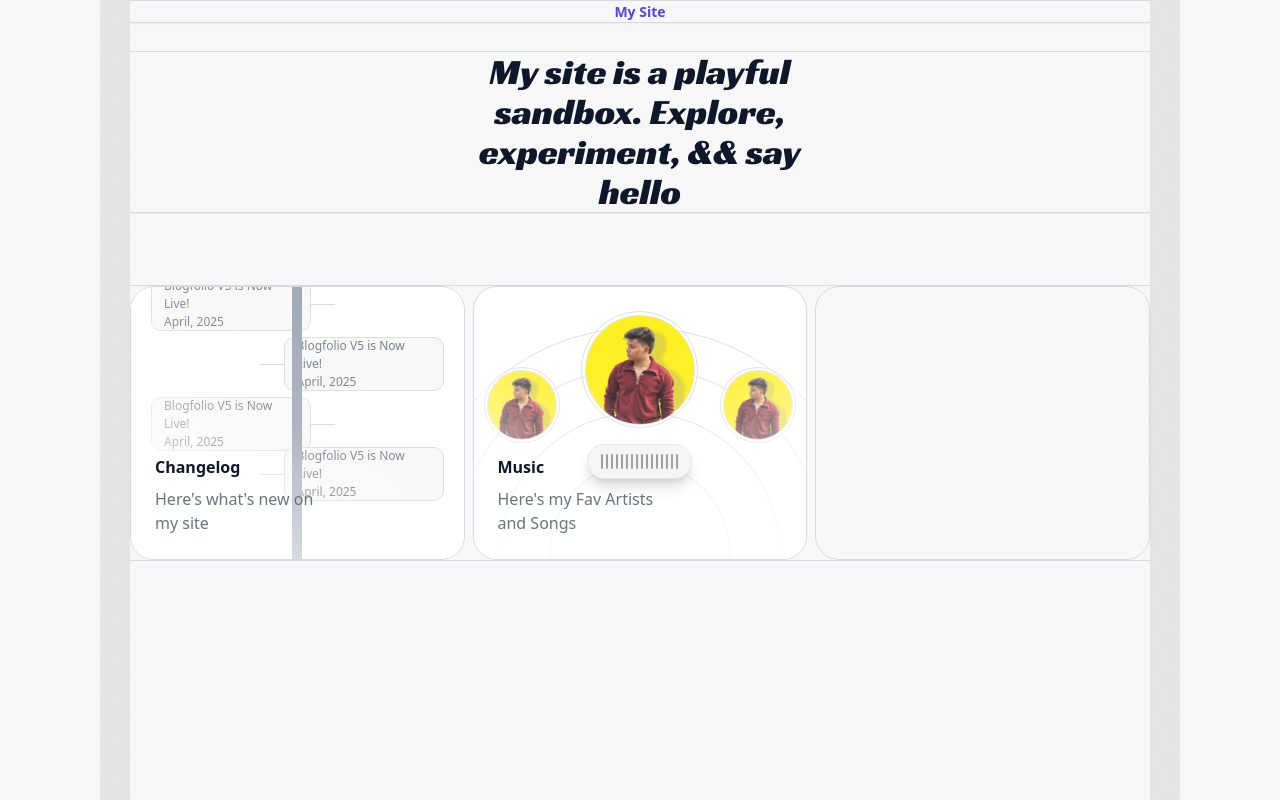
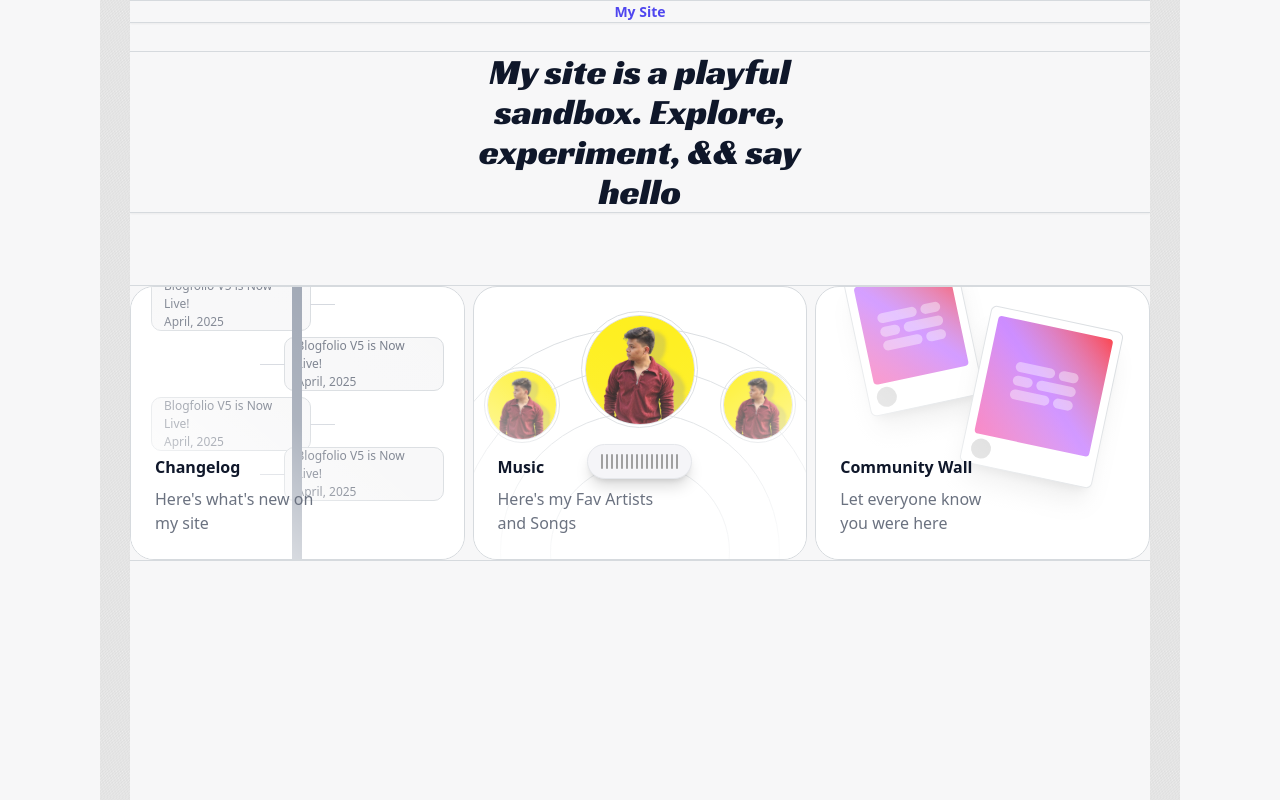
Before and after one commit to himansh423/nextjs-portfolio, a Next.js app: page / in a window 1280 px wide. Shown: the part 2907-3707 px from the top of the page. Built offline with nearby package versions, Linux system fonts and the light colour scheme.

Commit message:
created community wall box

```diff
--- a/src/components/HomePage/MySite.tsx
+++ b/src/components/HomePage/MySite.tsx
@@ -219,16 +219,12 @@ const MySite = () => {
           <div className={`w-full h-full absolute top-0 left-0 `}>
             <div className="w-full flex justify-around">
               <motion.div
-
                 animate={{
-                y:isMusicBoxHovering? -10:0
+                  y: isMusicBoxHovering ? -10 : 0,
                 }}
                 transition={{
-
-                delay:0.2
-
+                  delay: 0.2,
                 }}
-
                 className={`w-[76px] h-[76px] rounded-full  border-[1px] ${borderColor.primary} flex items-center justify-center mt-20 `}
               >
                 <div
@@ -244,11 +240,10 @@ const MySite = () => {
               </motion.div>
               <motion.div
                 animate={{
-                y:isMusicBoxHovering? -10:0
+                  y: isMusicBoxHovering ? -10 : 0,
                 }}
                 transition={{
                   duration: 0.2,
-
                 }}
                 className={`w-[117px] h-[117px] rounded-full   border-[1px] ${borderColor.primary} flex items-center justify-center mt-6 `}
               >
@@ -265,12 +260,10 @@ const MySite = () => {
               </motion.div>
               <motion.div
                 animate={{
-                y:isMusicBoxHovering? -10:0
+                  y: isMusicBoxHovering ? -10 : 0,
                 }}
                 transition={{
-
                   duration: 0.289,
-
                 }}
                 className={`w-[76px] h-[76px] rounded-full  border-[1px] ${borderColor.primary} flex items-center justify-center mt-20 `}
               >
@@ -396,8 +389,69 @@ const MySite = () => {
         </motion.div>
 
         <div
-          className={`w-1/3 h-full  px-2 py-2 flex flex-col items-center rounded-3xl ${borderColor.primary} border-[1px]`}
-        ></div>
+          className={`w-1/3 h-full  px-2 py-2 flex flex-col items-center rounded-3xl ${borderColor.primary} border-[1px] relative bg-[#ffffff] overflow-hidden`}
+        >
+          {/* background with cards */}
+          <div className="w-full h-full absolute top-0 left-0  ">
+            <div
+              className={`w-[115px] h-[140px] bg-white overflow-hidden rounded-md ${borderColor.primary} border-[1px] shadow-xl p-2 -rotate-12 absolute top-[-20px] left-10`}
+            >
+              <div className="w-full h-[100px] bg-gradient-to-tr from-pink-500 via-purple-500/80 to-red-500 rounded-sm flex flex-col gap-1 items-center justify-center">
+                <div className="flex gap-1">
+                  <div className="w-[40px] h-[10px] rounded-[20px] bg-[#ffffff]/40"></div>
+                  <div className="w-[20px] rounded-[20px] h-[10px] bg-[#ffffff]/40"></div>
+                </div>
+                <div className="flex  gap-1">
+                  <div className="w-[20px] rounded-[20px] h-[10px] bg-[#ffffff]/40"></div>
+                  <div className="w-[40px] rounded-[20px] h-[10px] bg-[#ffffff]/40"></div>
+                </div>
+                <div className="flex  gap-1">
+                  <div className="w-[40px] rounded-[20px] h-[10px] bg-[#ffffff]/40"></div>
+                  <div className="w-[20px] rounded-[20px] h-[10px] bg-[#ffffff]/40"></div>
+                </div>
+              </div>
+              <div className="w-[20px] h-[20px] rounded-full bg-[#000]/20 mt-1 "></div>
+            </div>
+            <div
+              className={`w-[135px] h-[160px] bg-white overflow-hidden rounded-md ${borderColor.primary} border-[1px] shadow-xl p-2 rotate-12 absolute top-[30px] right-10`}
+            >
+              <div className="w-full h-[120px] bg-gradient-to-tr from-pink-500 via-purple-500/80 to-red-500 rounded-sm flex flex-col gap-1 items-center justify-center">
+                <div className="flex gap-1">
+                  <div className="w-[40px] h-[10px] rounded-[20px] bg-[#ffffff]/40"></div>
+                  <div className="w-[20px] rounded-[20px] h-[10px] bg-[#ffffff]/40"></div>
+                </div>
+                <div className="flex  gap-1">
+                  <div className="w-[20px] rounded-[20px] h-[10px] bg-[#ffffff]/40"></div>
+                  <div className="w-[40px] rounded-[20px] h-[10px] bg-[#ffffff]/40"></div>
+                </div>
+                <div className="flex  gap-1">
+                  <div className="w-[40px] rounded-[20px] h-[10px] bg-[#ffffff]/40"></div>
+                  <div className="w-[20px] rounded-[20px] h-[10px] bg-[#ffffff]/40"></div>
+                </div>
+              </div>
+              <div className="w-[20px] h-[20px] rounded-full bg-[#000]/20 mt-1 "></div>
+            </div>{" "}
+          </div>
+          {/* background with cards */}
+          {/* overlay */}
+          <div className="w-full h-full absolute top-0 left-0 z-10 bg-gradient-to-tr from-[#ffffff] via-[#ffffff]/40 to-transparent"></div>
+          {/* overlay */}
+          {/* text */}
+          <div
+            className={`w-full h-full absolute top-0 left-0 z-30 bg-transparent flex justify-start items-end px-6 py-6`}
+          >
+            <div className="flex flex-col gap-2">
+              <p className={`${fontColor.primary} text-[16px] font-semibold`}>
+                Community Wall
+              </p>
+              <p className={`${fontColor.secondry} text-[16px]`}>
+                Let everyone know<br />
+                you were here
+              </p>
+            </div>
+          </div>{" "}
+          {/* text */}
+        </div>
       </div>
     </div>
   );
```
Lines whose indentation alone changed are shown as unchanged.
